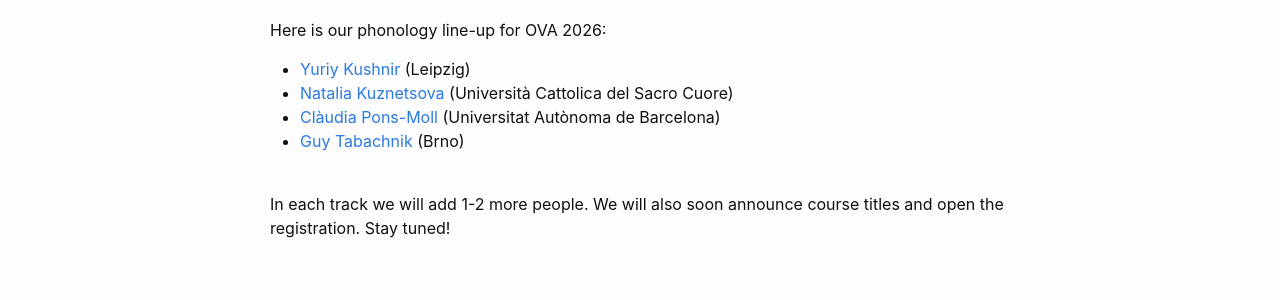
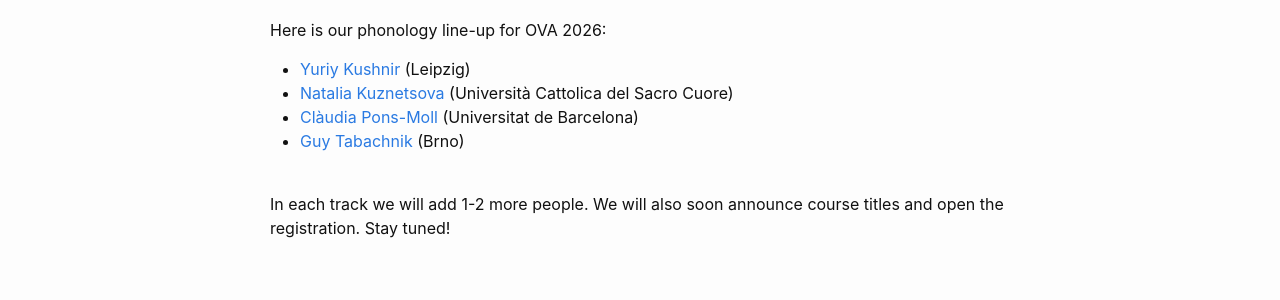
Before and after one commit to ovaschool/ovaschool.github.io, a Jekyll site: the page built from _posts/2026-03-04-phonologylineup.markdown, in a window 1280 px wide. Shown: the part 182-482 px from the top of the page. Built offline with Jekyll 4.4.1, drawn with Linux system fonts in a browser that asks for light colours.

Commit message:
Update 2026-03-04-phonologylineup.markdown

```diff
--- a/_posts/2026-03-04-phonologylineup.markdown
+++ b/_posts/2026-03-04-phonologylineup.markdown
@@ -10,7 +10,7 @@
 
 - [Yuriy Kushnir](https://yuriykushnir.com/) (Leipzig)
 - [Natalia Kuznetsova](https://unicatt.academia.edu/NataliaKuznetsova) (Università Cattolica del Sacro Cuore)
-- [Clàudia Pons-Moll](https://claudiaponsmoll.weebly.com) (Universitat Autònoma de Barcelona)
+- [Clàudia Pons-Moll](https://claudiaponsmoll.weebly.com) (Universitat de Barcelona)
 - [Guy Tabachnik](https://gtabach.github.io/) (Brno)<br/><br/>
 
 In each track we will add 1-2 more people. We will also soon announce course titles and open the registration. Stay tuned!
```
